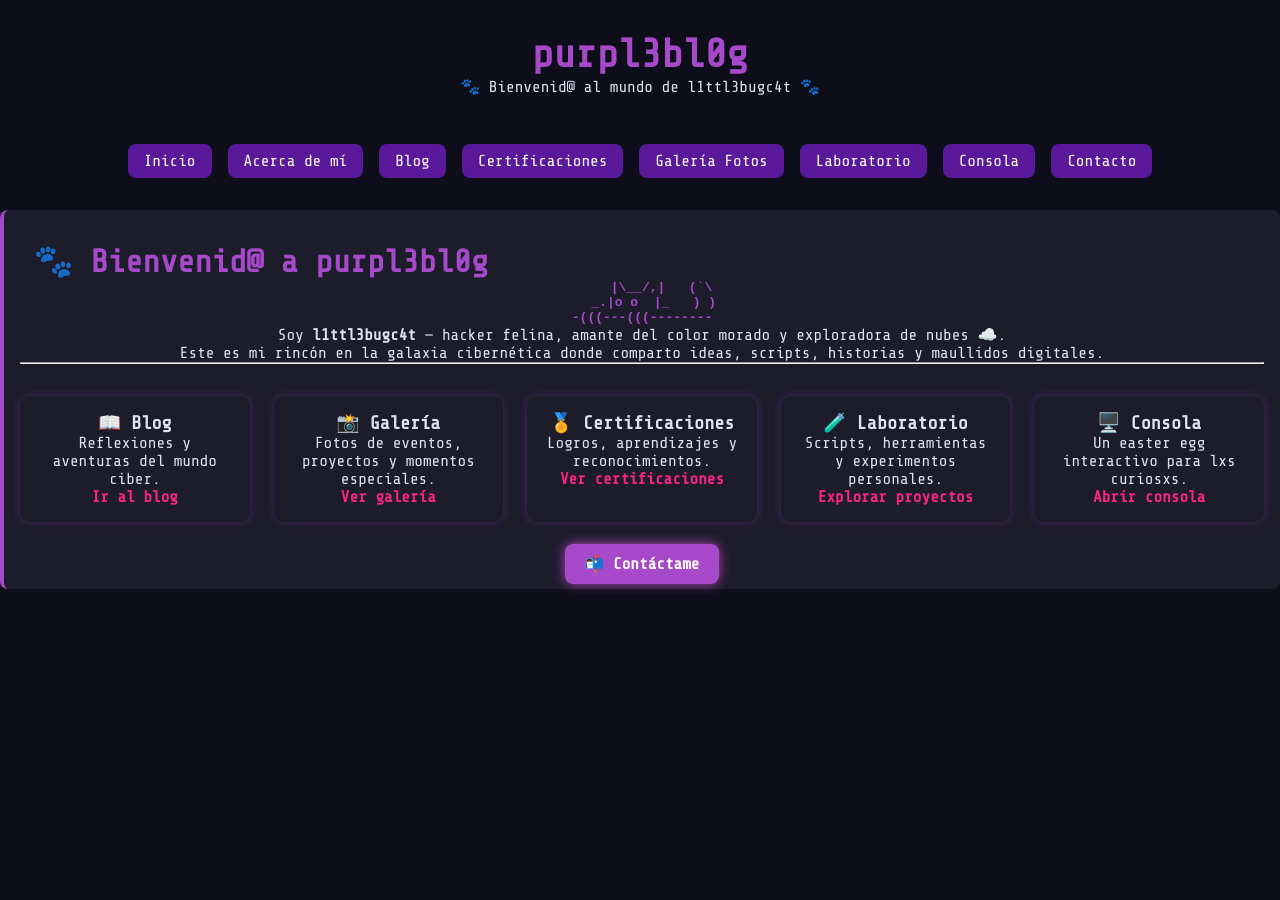
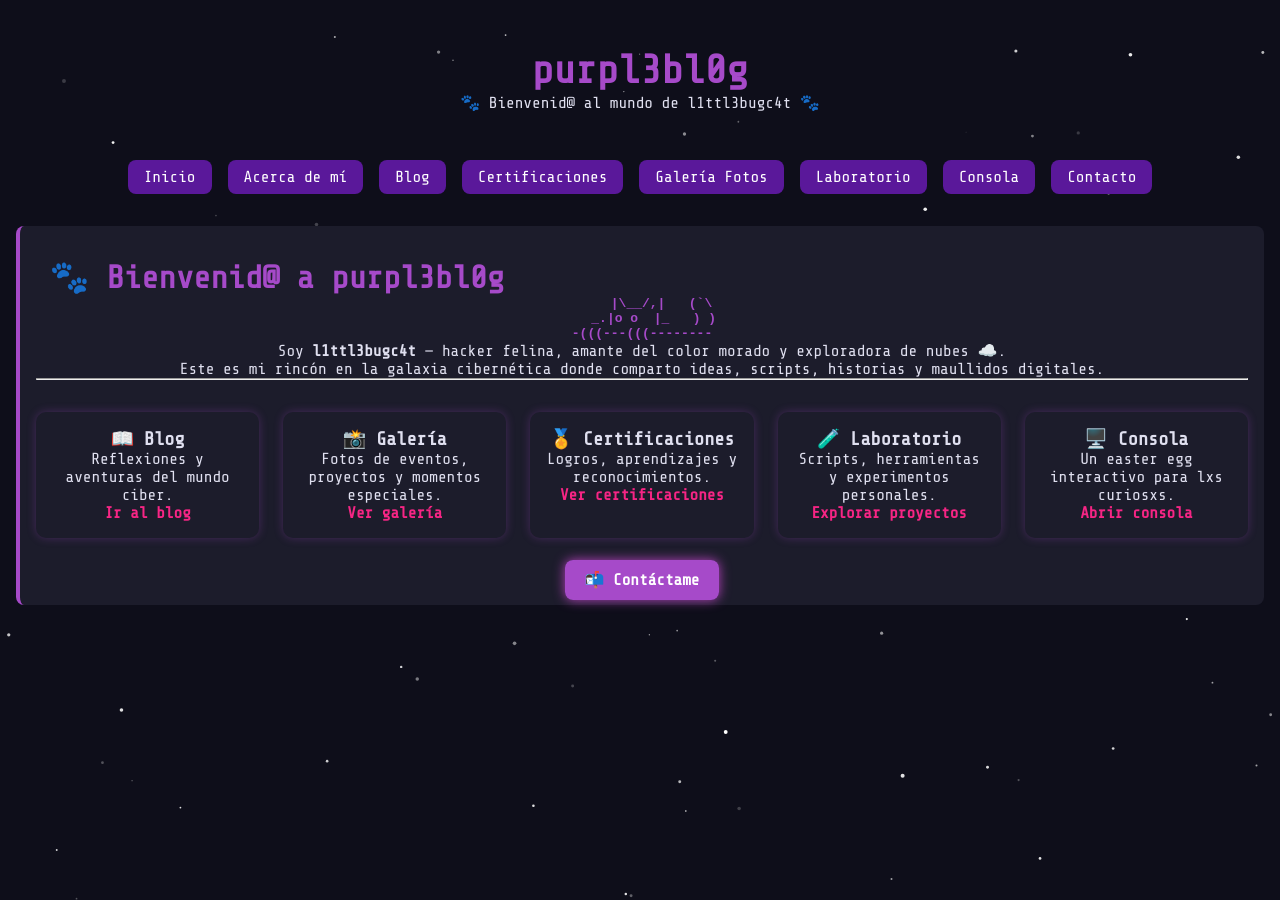
Before and after one commit to l1ttl3bugc4t/l1ttl3bugc4t.github.io, a Jekyll site: the page built from index.md, in a window 1280 px wide. Built offline with Jekyll 4.4.1, drawn with Linux system fonts in a browser that asks for light colours.

Commit message:
Update default.html

```diff
--- a/_layouts/default.html
+++ b/_layouts/default.html
@@ -6,18 +6,10 @@
   <title>{{ page.title }} | purpl3bl0g</title>
   <link href="https://fonts.googleapis.com/css2?family=Share+Tech+Mono&display=swap" rel="stylesheet">
   <link rel="stylesheet" href="/assets/css/style.css">
-  <link rel="stylesheet" href="/assets/css/stars-background.css">
 </head>
 <body>
-  <div class="stars">
-    <div style="top:10%; left:15%;"></div>
-    <div style="top:30%; left:50%;"></div>
-    <div style="top:60%; left:70%;"></div>
-    <div style="top:80%; left:25%;"></div>
-    <div style="top:40%; left:85%;"></div>
-    <div style="top:20%; left:65%;"></div>
-    <div style="top:50%; left:10%;"></div>
-  </div>
+  <canvas id="starfield"></canvas>
+
   <header>
     <h1>purpl3bl0g</h1>
     <p>🐾 Bienvenid@ al mundo de l1ttl3bugc4t 🐾</p>
@@ -35,5 +27,50 @@
   <section>
     {{ content }}
   </section>
+
+  <script>
+    const canvas = document.getElementById("starfield");
+    const ctx = canvas.getContext("2d");
+
+    function resizeCanvas() {
+      canvas.width = window.innerWidth;
+      canvas.height = window.innerHeight;
+    }
+    window.addEventListener("resize", resizeCanvas);
+    resizeCanvas();
+
+    let stars = Array.from({ length: 100 }, () => ({
+      x: Math.random() * canvas.width,
+      y: Math.random() * canvas.height,
+      size: Math.random() * 1.5 + 0.5,
+      alpha: Math.random(),
+      speed: Math.random() * 0.2 + 0.05,
+    }));
+
+    function animate() {
+      ctx.clearRect(0, 0, canvas.width, canvas.height);
+      stars.forEach(s => {
+        s.y += s.speed;
+        if (s.y > canvas.height) s.y = 0;
+        ctx.beginPath();
+        ctx.arc(s.x, s.y, s.size, 0, 2 * Math.PI);
+        ctx.fillStyle = `rgba(255,255,255,${s.alpha})`;
+        ctx.fill();
+      });
+      requestAnimationFrame(animate);
+    }
+    animate();
+  </script>
+
+  <style>
+    #starfield {
+      position: fixed;
+      top: 0; left: 0;
+      width: 100vw;
+      height: 100vh;
+      z-index: -1;
+      background: #0e0e1a;
+    }
+  </style>
 </body>
 </html>
```
